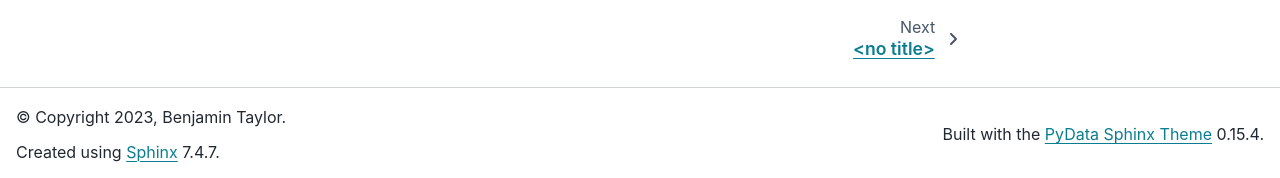
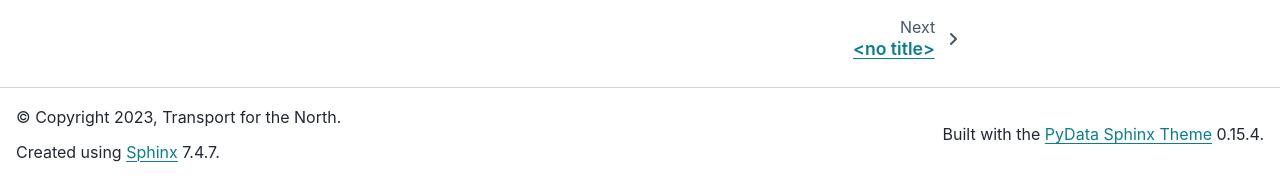
Before and after one commit to Transport-for-the-North/caf.distribute, a Sphinx documentation site: the page built from docs/index.rst, in a window 1280 px wide and 1188 px high. Shown: the part 1007-1185 px from the top of the window. Built offline with Sphinx 7.4.7 and the PyData theme 0.15.4, drawn with Linux system fonts in a browser that asks for light colours.

Commit message:
Update docs/conf.py
Co-authored-by: Ben <68055450+BenTaylor-TfN@users.noreply.github.com>

```diff
--- a/docs/conf.py
+++ b/docs/conf.py
@@ -31,8 +31,8 @@ sys.path.insert(
 )
 
 project = "caf.distribute"
-copyright = "2023, Benjamin Taylor"
-author = "Benjamin Taylor"
+copyright = "2023, Transport for the North"
+author = "Transport for the North"
 
 napoleon_google_docstring = False
 napoleon_numpy_docstring = True
```
